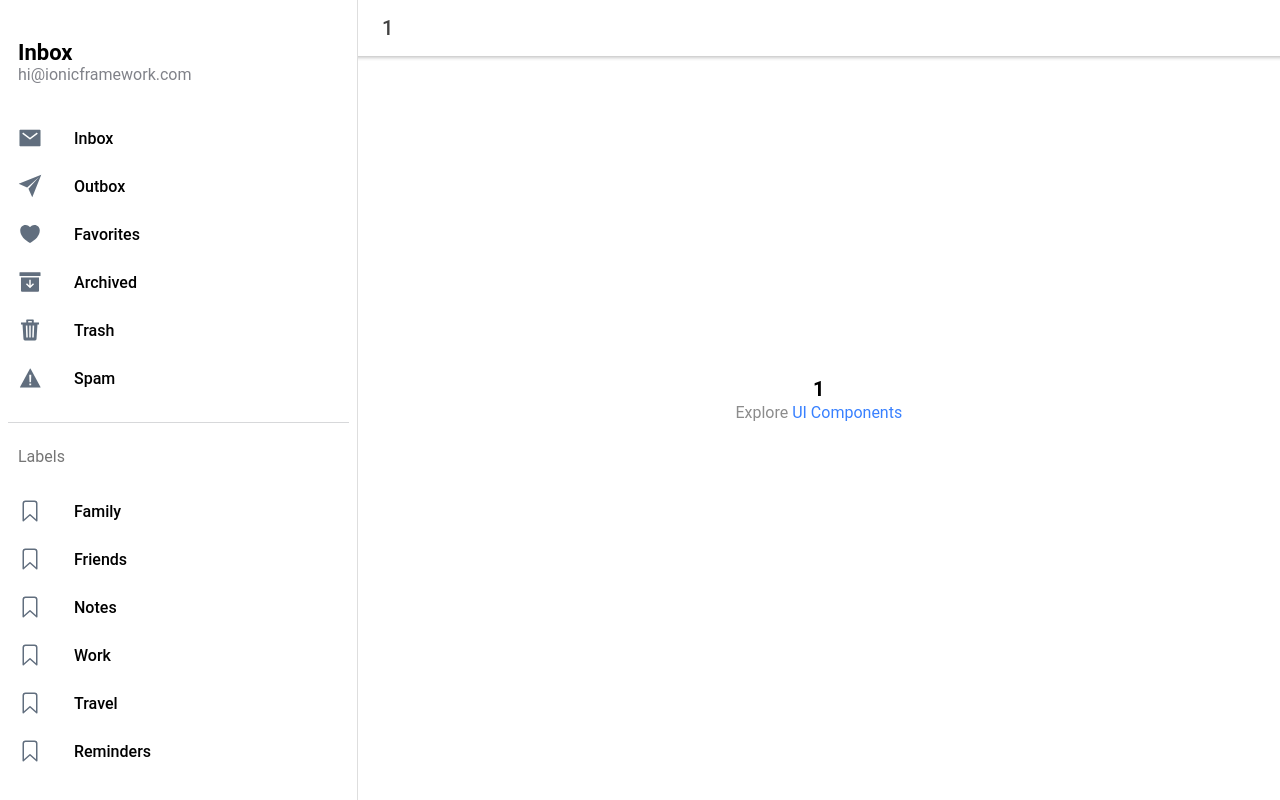
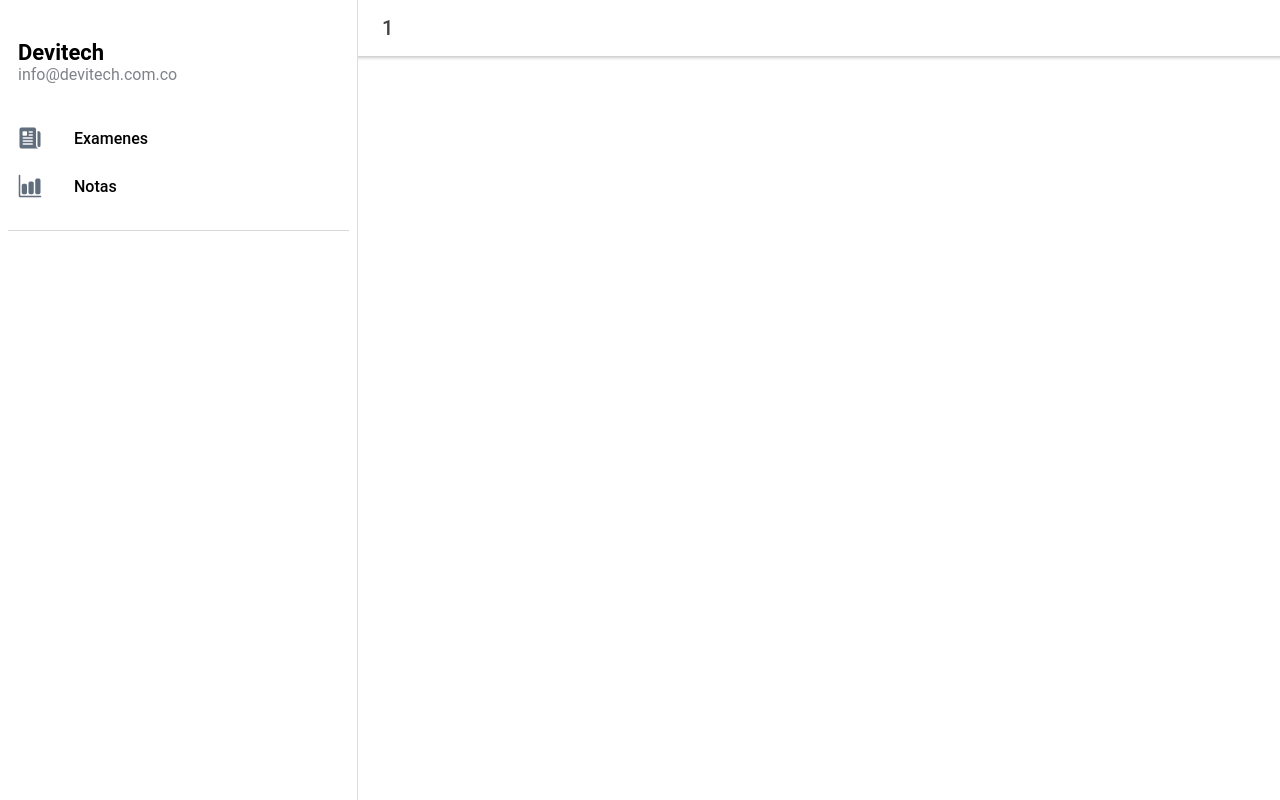
Before and after one commit to oscarld99/edukar-ionic, a React (Create React App) app: page /page/1 in a window 1280 px wide. Built offline with nearby package versions, Linux system fonts and the light colour scheme.

Commit message:
IONIC SAVE

```diff
--- a/package.json
+++ b/package.json
@@ -3,6 +3,7 @@
   "version": "0.0.1",
   "private": true,
   "dependencies": {
+    "@capacitor/android": "^2.4.5",
     "@capacitor/core": "2.4.5",
     "@ionic/react": "^5.0.7",
     "@ionic/react-router": "^5.0.7",
--- a/src/App.tsx
+++ b/src/App.tsx
@@ -37,7 +37,7 @@ const App: React.FC = () => {
             <Route path="/exam" component={Exam} exact />
             <Route path="/login" component={Login} exact />
             <Route path="/page/:name" component={Page} exact />
-            <Redirect from="/" to="/page/Inbox" exact />
+            <Redirect from="/" to="/login" exact />
           </IonRouterOutlet>
         </IonSplitPane>
       </IonReactRouter>
--- a/src/components/Menu.tsx
+++ b/src/components/Menu.tsx
@@ -12,56 +12,9 @@ import {
 
 import React from 'react';
 import { useLocation } from 'react-router-dom';
-import { archiveOutline, archiveSharp, bookmarkOutline, heartOutline, heartSharp, mailOutline, mailSharp, paperPlaneOutline, paperPlaneSharp, trashOutline, trashSharp, warningOutline, warningSharp } from 'ionicons/icons';
+import {appPages} from '../pages/routes'
 import './Menu.css';
 
-interface AppPage {
-  url: string;
-  iosIcon: string;
-  mdIcon: string;
-  title: string;
-}
-
-const appPages: AppPage[] = [
-  {
-    title: 'Inbox',
-    url: '/page/Inbox',
-    iosIcon: mailOutline,
-    mdIcon: mailSharp
-  },
-  {
-    title: 'Outbox',
-    url: '/page/Outbox',
-    iosIcon: paperPlaneOutline,
-    mdIcon: paperPlaneSharp
-  },
-  {
-    title: 'Favorites',
-    url: '/page/Favorites',
-    iosIcon: heartOutline,
-    mdIcon: heartSharp
-  },
-  {
-    title: 'Archived',
-    url: '/page/Archived',
-    iosIcon: archiveOutline,
-    mdIcon: archiveSharp
-  },
-  {
-    title: 'Trash',
-    url: '/page/Trash',
-    iosIcon: trashOutline,
-    mdIcon: trashSharp
-  },
-  {
-    title: 'Spam',
-    url: '/page/Spam',
-    iosIcon: warningOutline,
-    mdIcon: warningSharp
-  }
-];
-
-const labels = ['Family', 'Friends', 'Notes', 'Work', 'Travel', 'Reminders'];
 
 const Menu: React.FC = () => {
   const location = useLocation();
@@ -70,28 +23,18 @@ const Menu: React.FC = () => {
     <IonMenu contentId="main" type="overlay">
       <IonContent>
         <IonList id="inbox-list">
-          <IonListHeader>Inbox</IonListHeader>
-          <IonNote>hi@ionicframework.com</IonNote>
+          <IonListHeader>Devitech</IonListHeader>
+          <IonNote>info@devitech.com.co</IonNote>
           {appPages.map((appPage, index) => {
             return (
               <IonMenuToggle key={index} autoHide={false}>
                 <IonItem className={location.pathname === appPage.url ? 'selected' : ''} routerLink={appPage.url} routerDirection="none" lines="none" detail={false}>
-                  <IonIcon slot="start" ios={appPage.iosIcon} md={appPage.mdIcon} />
+                  <IonIcon slot="start" md={appPage.mdIcon} />
                   <IonLabel>{appPage.title}</IonLabel>
                 </IonItem>
               </IonMenuToggle>
             );
           })}
-        </IonList>
-
-        <IonList id="labels-list">
-          <IonListHeader>Labels</IonListHeader>
-          {labels.map((label, index) => (
-            <IonItem lines="none" key={index}>
-              <IonIcon slot="start" icon={bookmarkOutline} />
-              <IonLabel>{label}</IonLabel>
-            </IonItem>
-          ))}
         </IonList>
       </IonContent>
     </IonMenu>
--- /dev/null
+++ b/src/interfaces/settings.ts
@@ -0,0 +1,6 @@
+export interface AppPage {
+    url: string;
+    mdIcon: string;
+    title: string;
+    Component:any
+  }
--- a/src/pages/Page.tsx
+++ b/src/pages/Page.tsx
@@ -1,13 +1,18 @@
 import { IonButtons, IonContent, IonHeader, IonMenuButton, IonPage, IonTitle, IonToolbar } from '@ionic/react';
 import React from 'react';
 import { useParams } from 'react-router';
-import ExploreContainer from '../components/ExploreContainer';
+import {
+  Switch,
+  Route,
+} from "react-router-dom";
+import { appPages } from './routes'
+import Examenes from './examenes/examenes'
 import './Page.css';
 
-const Page: React.FC = () => {
+const Page: React.FC = (props) => {
 
   const { name } = useParams<{ name: string; }>();
-
+  console.log(props)
   return (
     <IonPage>
       <IonHeader>
@@ -25,7 +30,16 @@ const Page: React.FC = () => {
             <IonTitle size="large">{name}</IonTitle>
           </IonToolbar>
         </IonHeader>
-        <ExploreContainer name={name} />
+        <main className="main">
+          {
+            appPages.map(({ Component, title }) => {
+              if (title.toLowerCase().trim() === name.toLowerCase().trim()) {
+                return (<Component />);
+              }
+            })
+          }
+
+        </main>
       </IonContent>
     </IonPage>
   );
--- /dev/null
+++ b/src/pages/examenes/examenes.tsx
@@ -0,0 +1,38 @@
+import React, {  } from 'react';
+import {
+    IonContent,
+    IonPage} from '@ionic/react';
+
+const Examenes: React.FC = () => {
+
+    return (
+                <div>
+                    <h5>EXAMENES sdsadsad</h5>
+                <h5>EXAMENES sdsadsad</h5>
+                <h5>EXAMENES sdsadsad</h5>
+                <h5>EXAMENES sdsadsad</h5>
+                <h5>EXAMENES sdsadsad</h5>
+                <h5>EXAMENES sdsadsad</h5>
+                <h5>EXAMENES sdsadsad</h5>
+                <h5>EXAMENES sdsadsad</h5>
+                <h5>EXAMENES sdsadsad</h5>
+                <h5>EXAMENES sdsadsad</h5>
+                <h5>EXAMENES sdsadsad</h5>
+                <h5>EXAMENES sdsadsad</h5>
+                <h5>EXAMENES sdsadsad</h5>
+                <h5>EXAMENES sdsadsad</h5>
+                <h5>EXAMENES sdsadsad</h5>
+                <h5>EXAMENES sdsadsad</h5>
+                <h5>EXAMENES sdsadsad</h5>
+                <h5>EXAMENES sdsadsad</h5>
+                <h5>EXAMENES sdsadsad</h5>
+                <h5>EXAMENES sdsadsad</h5>
+                <h5>EXAMENES sdsadsad</h5>
+                <h5>EXAMENES sdsadsad</h5>
+                <h5>EXAMENES sdsadsad</h5>
+                <h5>EXAMENES sdsadsad</h5>
+                </div>
+    );
+};
+
+export default Examenes;
--- a/src/pages/login/login.tsx
+++ b/src/pages/login/login.tsx
@@ -1,18 +1,35 @@
-import React,{useState,useRef} from 'react';
+import React, { useState, useRef } from 'react';
 import { useParams } from 'react-router';
 import {
-    IonIcon
+    IonIcon,
+    IonContent,
+    IonPage,
+    IonAlert
 } from '@ionic/react';
 import Logologin from '../../assets/images/logoAppLogin.png'
 import Usuario from '../../assets/images/usuario.png'
 import { person, lockClosed } from 'ionicons/icons';
+import { useHistory } from 'react-router-dom';
 import './login.css'
 
 const Login: React.FC = () => {
 
-    const { name } = useParams<{ name: string; }>();
-    const inputRef:any = useRef();
+    const inputRef: any = useRef();
+    const [usuario, setUsuario] = useState("");
+    const [clave, setClave] = useState("");
+    const [showAlert1, setShowAlert1] = useState(false);
+    const history = useHistory();
+    const iniciar = () => {
+        if (usuario === "olora" && clave === "1234") {
+            history.push("/page/examenes");
+        } else {
+            setShowAlert1(true);
+        }
+    }
     return (
+        <IonPage>
+            <IonContent fullscreen>
+
                 <div className="root-login">
                     <div className="img-logo">
                         <img src={Logologin} alt="logo-edukar" />
@@ -23,15 +40,28 @@ const Login: React.FC = () => {
                     <div className="form-loguin">
                         <div className="input-group">
                             <i><IonIcon slot="start" ios={person} md={person} /></i>
-                    <input className="input-loguin" type="text" placeholder="Usuario" />
+                            <input
+                                className="input-loguin"
+                                type="text"
+                                placeholder="Usuario"
+                                value={usuario}
+                                onChange={(e) => setUsuario(e.target.value)}
+                            />
                         </div>
                         <div className="input-group">
                             <i><IonIcon slot="start" ios={lockClosed} md={lockClosed} /></i>
-                    <input className="input-loguin" type="text" placeholder="Contraseña" ref={inputRef}/>
+                            <input
+                                className="input-loguin"
+                                type="text"
+                                placeholder="Contraseña"
+                                ref={inputRef}
+                                value={clave}
+                                onChange={(e) => setClave(e.target.value)}
+                            />
                         </div>
                         <div className="option-form-loguin">
                             <div className="recordarme">
-                        <input type="checkbox"  id="checkbox-recordarme" />
+                                <input type="checkbox" id="checkbox-recordarme" />
                                 <label htmlFor="checkbox-recordarme">REDORDARME</label>
                             </div>
                             <div className="olvido-clave">
@@ -40,11 +70,23 @@ const Login: React.FC = () => {
                         </div>
                     </div>
                     <div className="pnl-btn">
-                <button className="btn-ingresar">
+                        <button className="btn-ingresar" onClick={() => iniciar()}>
                             INGRESAR
                             </button>
+
                     </div>
+                    <IonAlert
+                        isOpen={showAlert1}
+                        onDidDismiss={() => setShowAlert1(false)}
+                        cssClass='my-custom-class'
+                        header={'Error!'}
+                        subHeader={''}
+                        message={'Credenciales invalidas.'}
+                        buttons={['OK']}
+                    />
                 </div>
+            </IonContent>
+        </IonPage>
     );
 };
 
--- /dev/null
+++ b/src/pages/routes.ts
@@ -0,0 +1,16 @@
+import { AppPage } from "../interfaces/settings";
+import { newspaper, barChart } from 'ionicons/icons';
+import Examenes from './examenes/examenes'
+export const appPages: AppPage[] = [
+  {
+    title: 'Examenes',
+    url: '/page/examenes',
+    mdIcon: newspaper,
+    Component: Examenes
+  }, {
+    title: 'Notas',
+    url: '/page/notas',
+    mdIcon: barChart,
+    Component: Examenes
+  }
+];
```
Also changed, not shown: 56 other files (tests, documents, lock files or other folders). Lines whose indentation alone changed are shown as unchanged.
